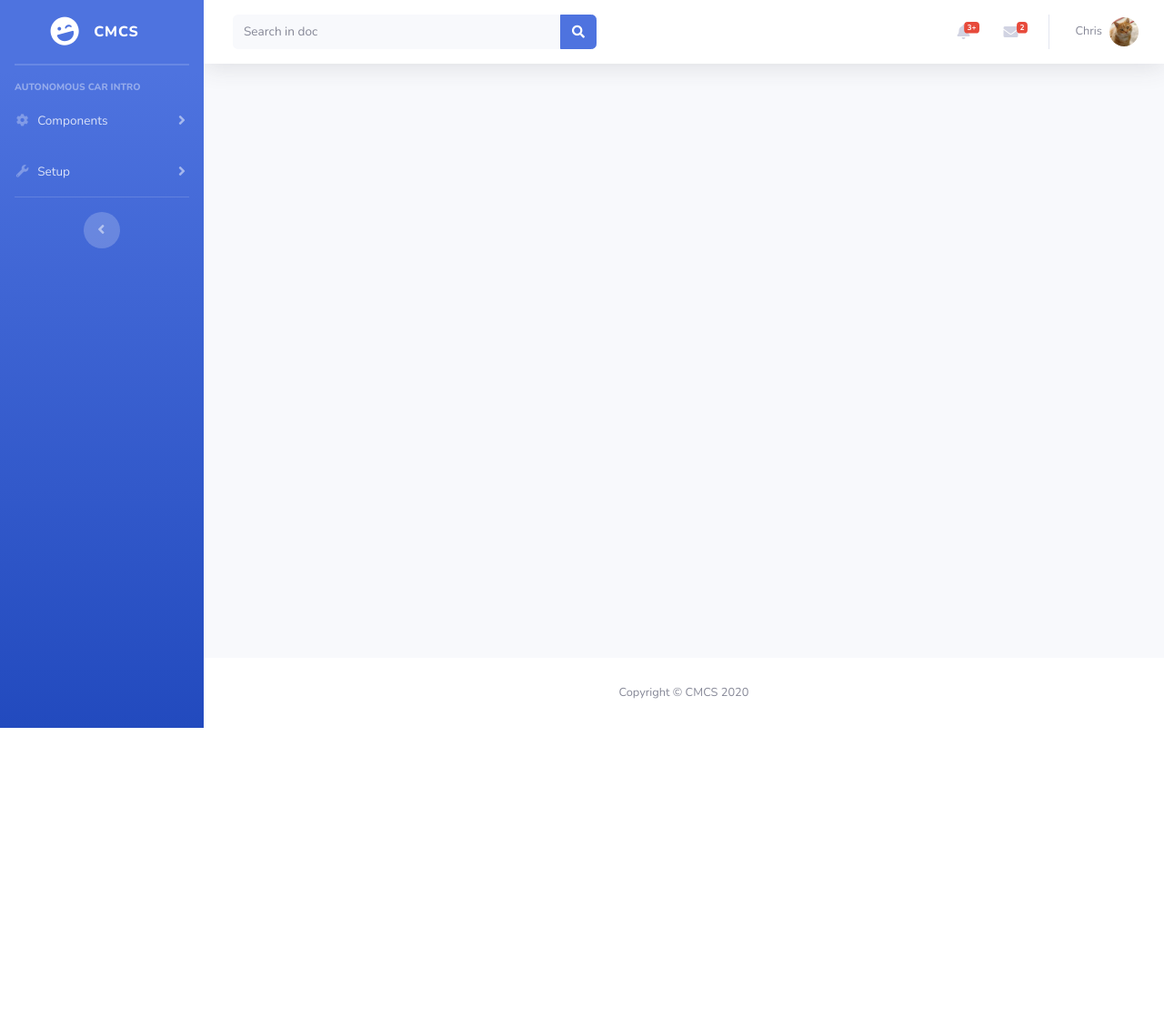
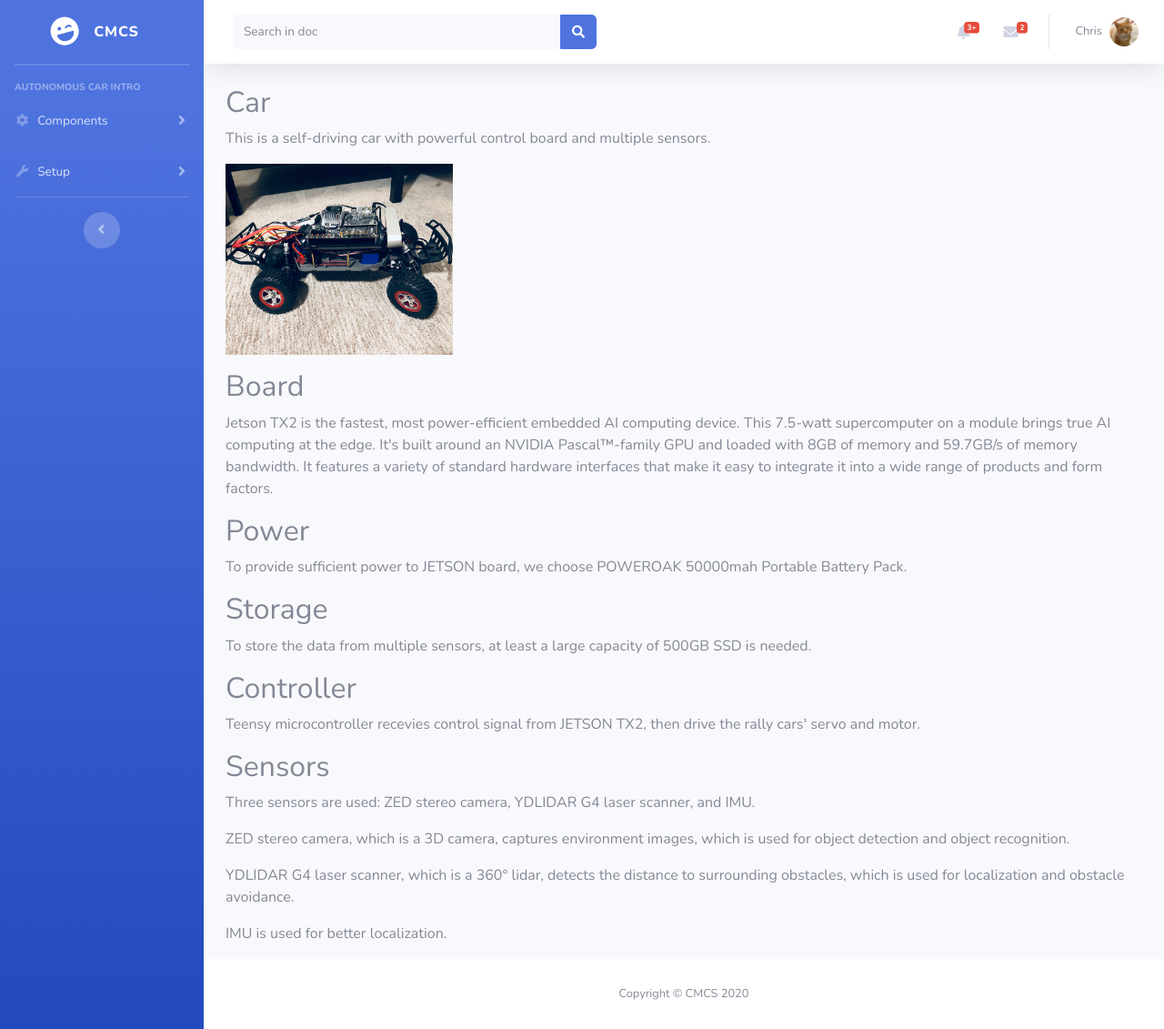
Before and after one commit to pistichao/CMCS, a Django app: page / in a window 1280 px wide. Shown: the whole page at 91% size. Before the commit the page ends 800 px from the top, so only its background shows below. Run offline with Django 3.2, Linux system fonts and the light colour scheme; some libraries are stand-ins or nearby versions.

Commit message:
add parts of content

```diff
--- a/website/templates/index.html
+++ b/website/templates/index.html
@@ -58,16 +58,15 @@
                 <div id="collapseTwo" class="collapse" aria-labelledby="headingTwo" data-parent="#accordionSidebar">
                     <div class="bg-white py-2 collapse-inner rounded">
                         <h6 class="collapse-header">Hardware:</h6>
-                        <a class="collapse-item" href=#>Car</a>
-                        <a class="collapse-item" href=#>Board</a>
-                        <a class="collapse-item" href=#>Power</a>
-                        <a class="collapse-item" href=#>Storage</a>
-                        <a class="collapse-item" href=#>Controller</a>
-                        <a class="collapse-item" href=#>Sensors</a>
-                        <a class="collapse-item" href=#>Cables</a>
+                        <a class="collapse-item" href="#car">Car</a>
+                        <a class="collapse-item" href="#board">Board</a>
+                        <a class="collapse-item" href="#power">Power</a>
+                        <a class="collapse-item" href="#storage">Storage</a>
+                        <a class="collapse-item" href="#controller">Controller</a>
+                        <a class="collapse-item" href="#sensor">Sensors</a>
                         <h6 class="collapse-header">Software:</h6>
-                        <a class="collapse-item" href=#>CUDA</a>
-                        <a class="collapse-item" href=#>ROS</a>
+                        <a class="collapse-item" href="#cuda">CUDA</a>
+                        <a class="collapse-item" href="#ros">ROS</a>
                     </div>
                 </div>
             </li>
@@ -85,7 +84,8 @@
                         <h6 class="collapse-header">Hardware Setup:</h6>
                         <a class="collapse-item" href=#>Frame</a>
                         <a class="collapse-item" href=#>ESC</a>
-                        <a class="collapse-item" href=#>IMU</a>
+                        <a class="collapse-item" href=#>Camera</a>
+                        <a class="collapse-item" href=#>Lidar</a>
                         <a class="collapse-item" href=#>Other</a>
                         <h6 class="collapse-header">Software Setup</h6>
                         <a class="collapse-item" href=#>Driver</a>
@@ -293,6 +293,34 @@
             {% block pagecontent %}
                 <!-- Begin Page Content -->
                 <div class="container-fluid">
+                    <a name="car"></a>
+                    <h2>Car</h2>
+                    <p> This is a self-driving car with powerful control board and multiple sensors.
+                    <p> <img src="images/car.png" width="250" height="210" /></p>
+
+                    <a name="board"></a>
+                    <h2>Board</h2>
+                    <p> Jetson TX2 is the fastest, most power-efficient embedded AI computing device. This 7.5-watt supercomputer on a module brings true AI computing at the edge. It's built around an NVIDIA Pascal™-family GPU and loaded with 8GB of memory and 59.7GB/s of memory bandwidth. It features a variety of standard hardware interfaces that make it easy to integrate it into a wide range of products and form factors.</p>
+
+                    <a name="power"></a>
+                    <h2>Power</h2>
+                    <p> To provide sufficient power to JETSON board, we choose  POWEROAK 50000mah Portable Battery Pack.</p>
+
+                    <a name="storage"></a>
+                    <h2>Storage</h2>
+                    <p> To store the data from multiple sensors, at least a large capacity of 500GB SSD is needed.</p>
+
+                    <a name="controller"></a>
+                    <h2>Controller</h2>
+                    <p> Teensy microcontroller recevies control signal from JETSON TX2, then drive the rally cars' servo and motor.</p>
+
+                    <a name="sensor"></a>
+                    <h2>Sensors</h2>
+                    <p> Three sensors are used: ZED stereo camera, YDLIDAR G4 laser scanner, and IMU.</p>
+                    <p> ZED stereo camera, which is a 3D camera, captures environment images, which is used for object detection and object recognition.</p>
+                    <p> YDLIDAR G4 laser scanner, which is a 360° lidar, detects the distance to surrounding obstacles, which is used for localization and obstacle avoidance.</p>
+                    <p> IMU is used for better localization.</p>
+
 
                 </div>
                 <!-- /.container-fluid -->
```
Also changed, not shown: website/templates/images/car.png (added).
